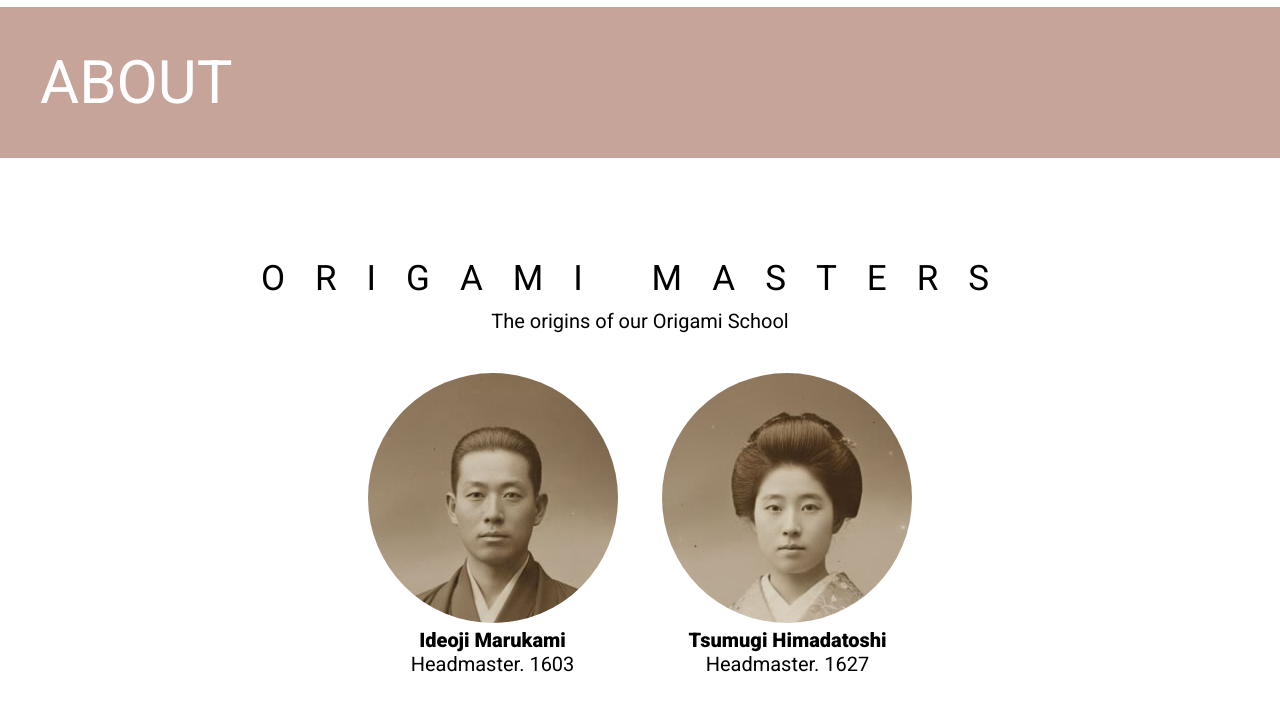
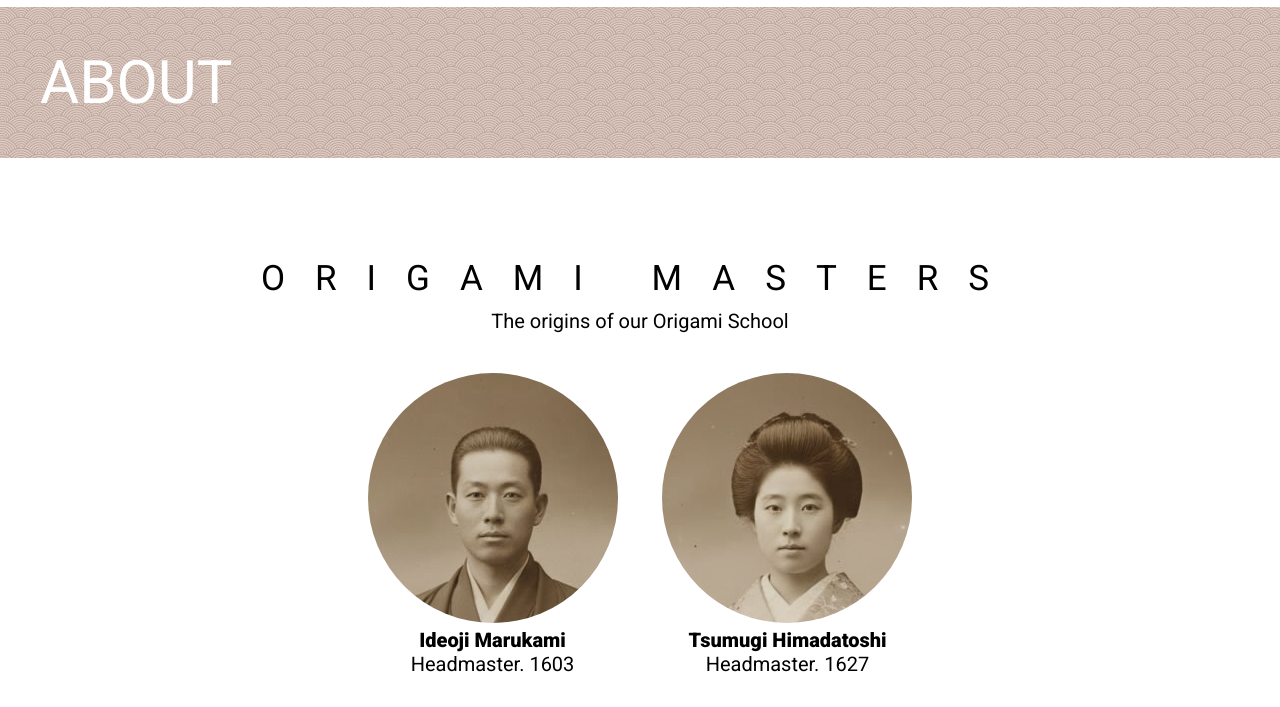
Before and after one commit to petarht/house-of-origami, a website: page origami/ce2/about.html in a window 1280 px wide. Shown: the part 93-800 px from the top of the page. Drawn offline with Linux system fonts and the light colour scheme; a web font is replaced by a local one.

Commit message:
about page banner image

```diff
--- a/origami/ce2/css/style.css
+++ b/origami/ce2/css/style.css
@@ -244,6 +244,7 @@ div#masterclass {
 
 #about {
   background-color: var(--tan);
+  background-image: url("/origami/assets/bg_tile.png");
   padding: 20px;
   text-transform: uppercase;
 }
```
